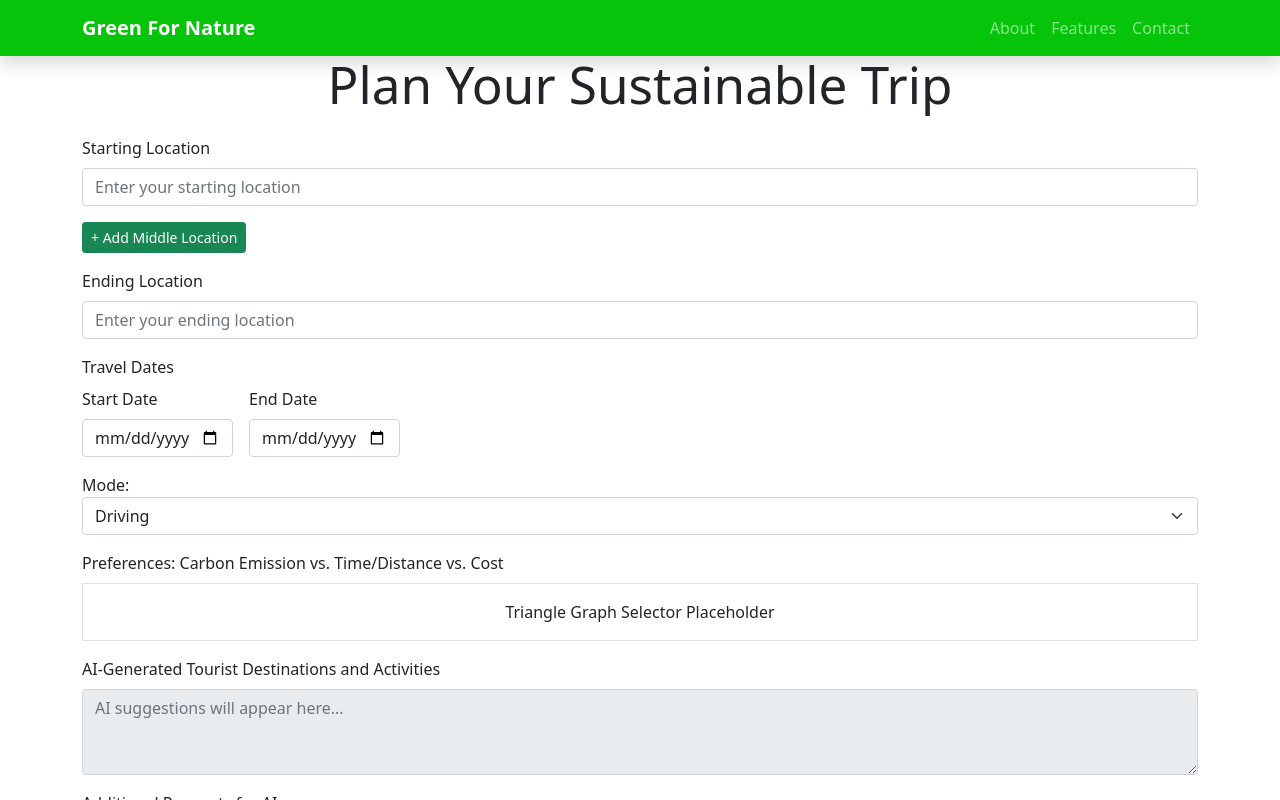
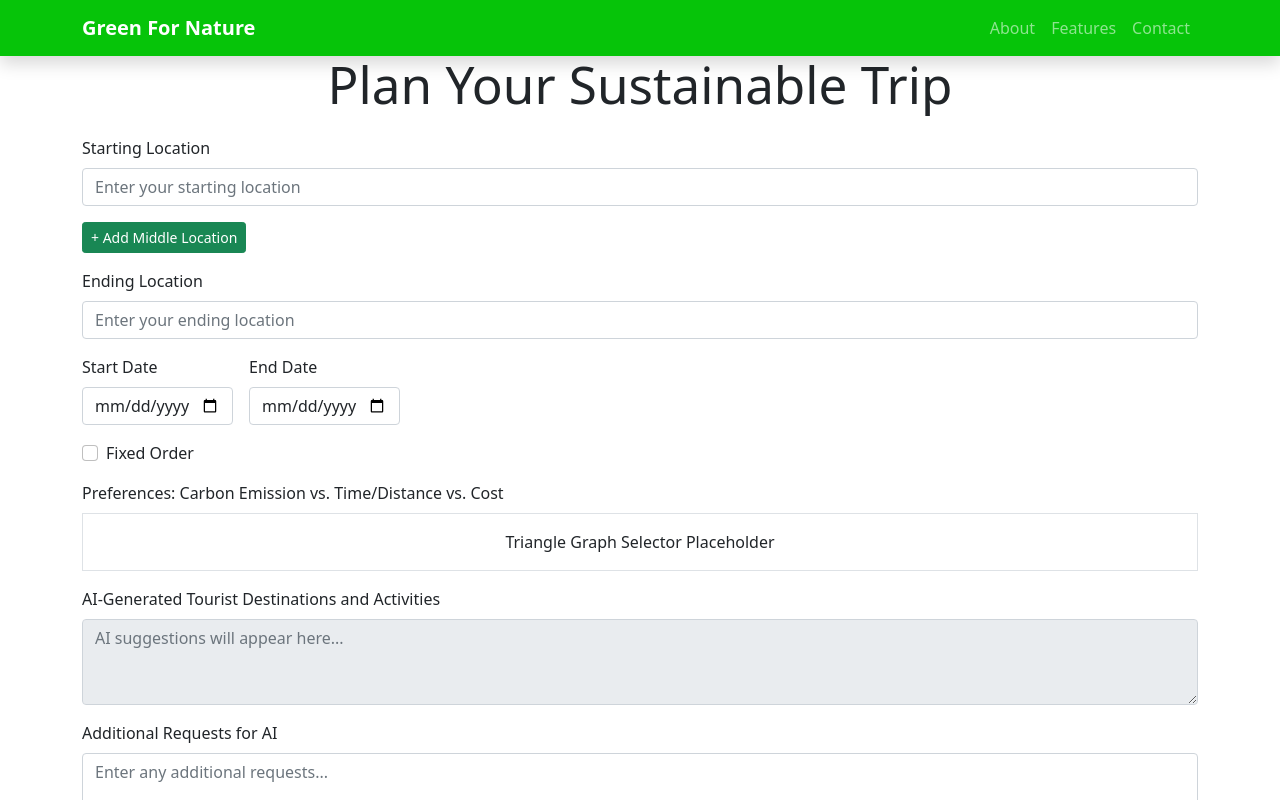
Before and after one commit to estao1/CleanCompass, a React (Vite) app in the folder frontend/: page / in a window 1280 px wide. Shown: the top 800 px of the page. Built offline with nearby package versions, Linux system fonts and the light colour scheme.

Commit message:
Class Implementation and base UI

```diff
--- a/frontend/index.html
+++ b/frontend/index.html
@@ -15,6 +15,7 @@
       integrity="sha384-EVSTQN3/azprG1Anm3QDgpJLIm9Nao0Yz1ztcQTwFspd3yD65VohhpuuCOmLASjC"
       crossorigin="anonymous"
     />
+    <link href="https://cdn.jsdelivr.net/npm/bootstrap-icons/font/bootstrap-icons.css" rel="stylesheet">
   </head>
   <body>
     <div id="root" style = "width: 100%;"></div>
--- a/frontend/package.json
+++ b/frontend/package.json
@@ -11,6 +11,8 @@
   },
   "dependencies": {
     "axios": "^1.7.9",
+    "jquery": "^3.7.1",
+    "jquery-ui": "^1.14.1",
     "react": "^18.3.1",
     "react-dom": "^18.3.1"
   },
--- a/frontend/src/pages/QueryPage.jsx
+++ b/frontend/src/pages/QueryPage.jsx
@@ -1,23 +1,38 @@
-import React, { useState } from "react";
+import React, { Component } from "react";
 
-const QueryPage = () => {
-    const [middleLocations, setMiddleLocations] = useState([]);
 
-    const handleAddMiddleLocation = () => {
-      setMiddleLocations([...middleLocations, ""]);
+class QueryPage extends Component {
+  constructor(props) {
+    super(props);
+    this.state = {
+      middleLocations: [],
+    };
+  }
+
+  handleAddMiddleLocation = () => {
+    this.setState((prevState) => ({
+      middleLocations: [...prevState.middleLocations, ""],
+    }));
   };
 
-    const handleRemoveMiddleLocation = (index) => {
-      const updatedLocations = [...middleLocations];
+  handleRemoveMiddleLocation = (index) => {
+    this.setState((prevState) => {
+      const updatedLocations = [...prevState.middleLocations];
       updatedLocations.splice(index, 1);
-      setMiddleLocations(updatedLocations);
+      return { middleLocations: updatedLocations };
+    });
   };
 
-    const handleMiddleLocationChange = (index, value) => {
-      const updatedLocations = [...middleLocations];
+  handleMiddleLocationChange = (index, value) => {
+    this.setState((prevState) => {
+      const updatedLocations = [...prevState.middleLocations];
       updatedLocations[index] = value;
-      setMiddleLocations(updatedLocations);
+      return { middleLocations: updatedLocations };
+    });
   };
+
+  render() {
+    const { middleLocations } = this.state;
 
     return (
       <>
@@ -59,11 +74,10 @@ const QueryPage = () => {
             </div>
           </div>
         </nav>
-
         {/* Main Content */}
         <div className="container">
           <h1 className="text-center mb-4">Plan Your Sustainable Trip</h1>
-        <form method = "post">
+          <form method="post">
             {/* Starting Location Input */}
             <div className="mb-3">
               <label htmlFor="startingLocationInput" className="form-label">
@@ -73,10 +87,10 @@ const QueryPage = () => {
                 type="text"
                 className="form-control"
                 id="startingLocationInput"
+                name="startingLocation"
                 placeholder="Enter your starting location"
               />
             </div>
-
             {/* Middle Locations */}
             {middleLocations.map((location, index) => (
               <div key={index} className="mb-3 d-flex align-items-center">
@@ -87,31 +101,30 @@ const QueryPage = () => {
                   type="text"
                   className="form-control me-2"
                   id={`middleLocation${index}`}
+                  name="middleLocation[]"
                   placeholder="Enter middle location"
                   value={location}
-                onChange={(e) => handleMiddleLocationChange(index, e.target.value)}
+                  onChange={(e) => this.handleMiddleLocationChange(index, e.target.value)}
                 />
                 <button
                   type="button"
                   className="btn btn-danger btn-sm"
-                onClick={() => handleRemoveMiddleLocation(index)}
+                  onClick={() => this.handleRemoveMiddleLocation(index)}
                 >
                   -
                 </button>
               </div>
             ))}
-
             {/* Add Middle Location Button */}
             <div className="mb-3">
               <button
                 type="button"
                 className="btn btn-success btn-sm"
-              onClick={handleAddMiddleLocation}
+                onClick={this.handleAddMiddleLocation}
               >
                 + Add Middle Location
               </button>
             </div>
-
             {/* Ending Location Input */}
             <div className="mb-3">
               <label htmlFor="endingLocationInput" className="form-label">
@@ -121,58 +134,62 @@ const QueryPage = () => {
                 type="text"
                 className="form-control"
                 id="endingLocationInput"
+                name="endingLocation"
                 placeholder="Enter your ending location"
               />
             </div>
             {/* Travel Date Input */}
             <div className="mb-3">
-        <label htmlFor="travelDates" className="form-label">Travel Dates</label>
             <div style={{ display: "flex", gap: "1rem", alignItems: "center" }}>
-
-
                 {/* Start Date Picker */}
                 <div>
-            <label htmlFor="startDate" className="form-label">Start Date</label>
+                <label htmlFor="startDate" className="form-label">
+                    Start Date
+                </label>
+                <div className="input-group">
                     <input
                     type="date"
                     id="startDate"
+                    name="startDate"
                     className="form-control"
                     style={{ minWidth: "150px" }}
-                placeholder="mm/dd/yyyy" // Placeholder format
-                onFocus={(e) => (e.target.type = "date")} // Converts to date picker on focus
-                onBlur={(e) => (e.target.type = "text")} // Converts back to text on blur
-                min="2023-01-01" // Earliest date
-                max="2030-12-31" // Latest date
+                    min="2023-01-01"
+                    max="2030-12-31"
                     />
+                </div>
                 </div>
                 {/* End Date Picker */}
                 <div>
-            <label htmlFor="endDate" className="form-label">End Date</label>
+                <label htmlFor="endDate" className="form-label">
+                    End Date
+                </label>
+                <div className="input-group">
                     <input
                     type="date"
                     id="endDate"
+                    name="endDate"
                     className="form-control"
                     style={{ minWidth: "150px" }}
-                placeholder="mm/dd/yyyy" // Placeholder format
-                onFocus={(e) => (e.target.type = "date")} // Converts to date picker on focus
-                onBlur={(e) => (e.target.type = "text")} // Converts back to text on blur
-                min="2023-01-01" // Earliest date
-                max="2030-12-31" // Latest date
+                    min="2023-01-01"
+                    max="2030-12-31"
                     />
                 </div>
-
                 </div>
             </div>
-          {/* Travel Input */}
+            </div>
+            {/* Fix Order Checkbox */}
             <div className="input-container mb-3">
-            <label>Mode: </label>
-            <select id="modeSelect" className="form-select">
-            <option value="DRIVING">Driving</option>
-            <option value="WALKING">Walking</option>
-            <option value="BICYCLING">Bicycling</option>
-            <option value="TRANSIT">Transit</option>
-            <option value="FLIGHT">Flight (Custom)</option>
-            </select>
+            <div className="form-check">
+                <input
+                type="checkbox"
+                className="form-check-input"
+                id="fixOrderCheckbox"
+                name="fixOrder"
+                />
+                <label className="form-check-label" htmlFor="fixOrderCheckbox">
+                Fixed Order
+                </label>
+            </div>
             </div>
             {/* Triangle Graph Selector */}
             <div className="mb-3">
@@ -204,18 +221,18 @@ const QueryPage = () => {
               <textarea
                 className="form-control"
                 id="additionalRequests"
+                name="additionalRequests"
                 rows="3"
                 placeholder="Enter any additional requests..."
               ></textarea>
             </div>
             {/* Submit Button */}
             <div className="d-grid">
-            <button type="button" className="btn btn-primary">
+              <button type="submit" className="btn btn-primary">
                 Generate Travel Plan
               </button>
             </div>
             </form>
-      </div>
             {/* Map Placeholder Section */}
             <div className="mt-5">
             {/* Map and Info Panel */}
@@ -288,8 +305,10 @@ const QueryPage = () => {
                 <p>&copy; 2025 Green For Nature. All rights reserved.</p>
             </div>
             </footer>
+        </div>
       </>
     );
-};
+  }
+}
 
 export default QueryPage;
```
Also changed, not shown: 1 other file (tests, documents, lock files or other folders). Lines whose indentation alone changed are shown as unchanged.
